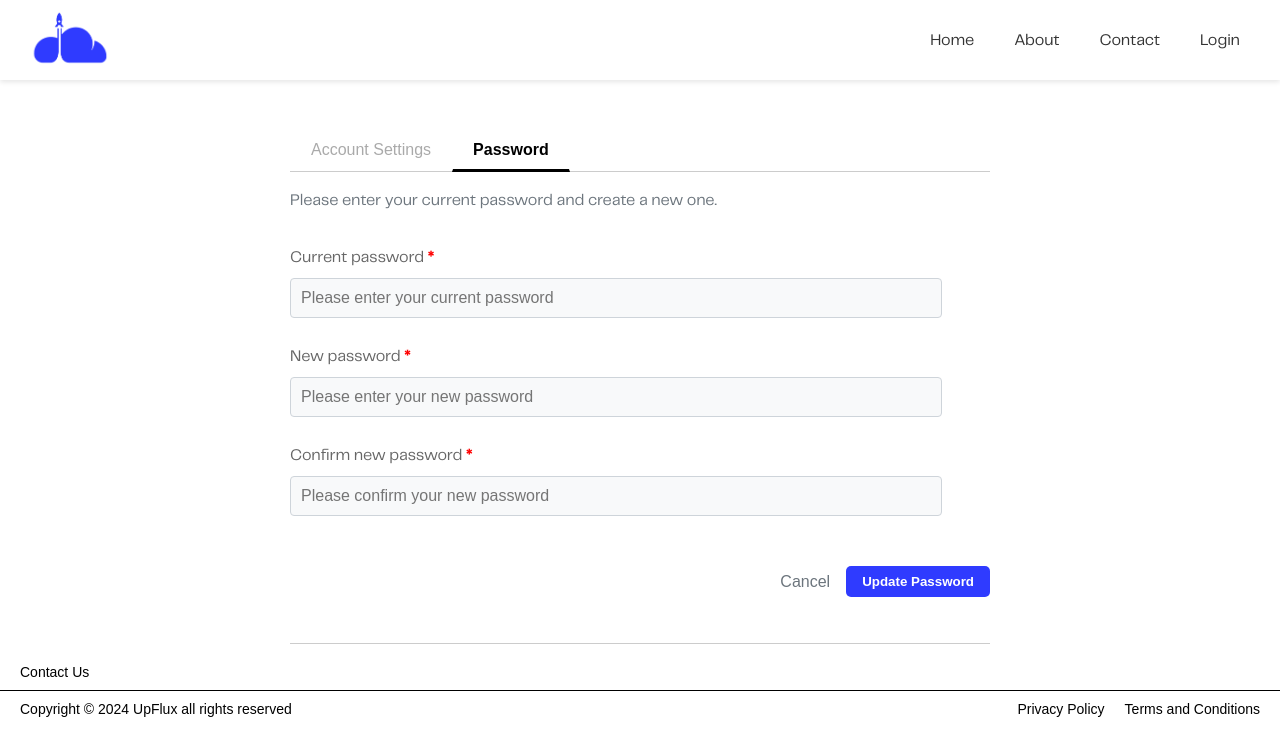
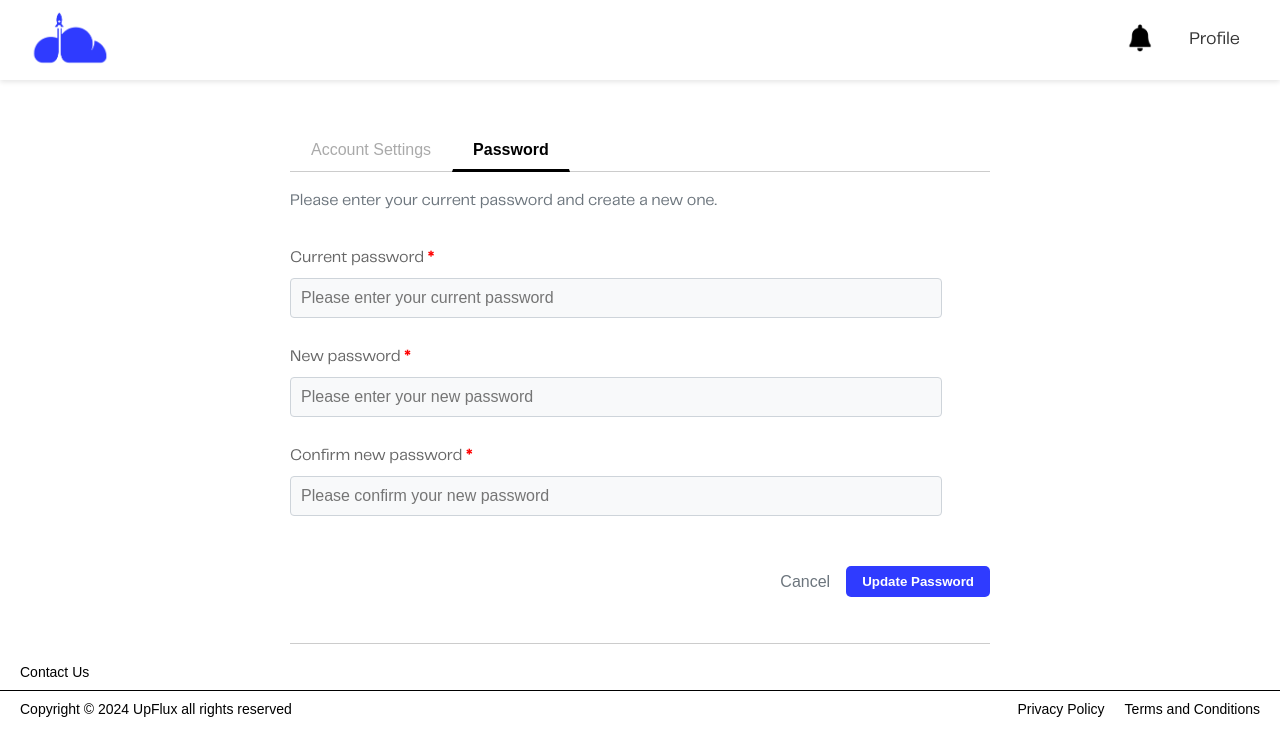
Before and after one commit to UpFlux-By-Zenith/UpFlux-WebApp, a React (Create React App) app in the folder upflux-client/: page /password-settings in a window 1280 px wide. Shown: the top 756 px of the page. Built offline with nearby package versions, Linux system fonts and the light colour scheme.

Commit message:
Update Navbar to change after logging in.

```diff
--- a/upflux-client/src/App.tsx
+++ b/upflux-client/src/App.tsx
@@ -15,11 +15,12 @@ export const App = () => {
     <MantineProvider>
       <Router>
         <Routes>
+          {/* Home route */}
           <Route
             path="/"
             element={
               <>
-                <Navbar />
+                <Navbar home={true} /> {/* Pass home=true */}
                 <Header />
                 <section id="about">
                   <About />
@@ -32,19 +33,20 @@ export const App = () => {
             }
           />
 
+          {/* Login route */}
           <Route path="/login" element={<LoginComponent />} />
 
+          {/* Password settings route */}
           <Route
             path="/password-settings"
             element={
               <>
-            <Navbar />
+                <Navbar home={false} /> {/* Pass home=false */}
                 <PasswordSettingsContent />
                 <Footer />
               </>
             }
           />
-
         </Routes>
       </Router>
     </MantineProvider>
--- a/upflux-client/src/features/Navbar/Navbar.tsx
+++ b/upflux-client/src/features/Navbar/Navbar.tsx
@@ -1,19 +1,37 @@
+import React from 'react';
 import { Container, Image } from '@mantine/core';
 import { Link } from 'react-router-dom';
+import notifBell from "../../assets/images/notif_bell.png";
 import logo from "../../assets/logos/logo-no-name.png";
 import './navbar.css';
 
-export const Navbar = () => {
+// Accept a prop `home` to conditionally render the navigation items
+interface NavbarProps {
+  home: boolean;
+}
+
+export const Navbar: React.FC<NavbarProps> = ({ home }) => {
   return (
     <Container fluid className="navbar">
       <div className="navbar-logo">
-        <Image src={logo} alt="Logo" className="logo"/>
+        <Image src={logo} alt="Logo" className="logo" />
       </div>
       <ul className="navbar-links">
-        <li><Link to="/">Home</Link></li>
-        <li><a href="#about">About</a></li>
-        <li><a href="#contact">Contact</a></li>
-        <li><Link to="login">Login</Link></li>
+        {home ? (
+          <>
+            <li><Link to="/">Home</Link></li>
+            <li><a href="#about">About</a></li>
+            <li><a href="#contact">Contact</a></li>
+            <li><Link to="login">Login</Link></li>
+          </>
+        ) : (
+          <>
+            <li className="notification-icon">
+              <Image src={notifBell} alt="Notifications" className="notif-bell" />
+            </li>
+            <li className="profile"><Link to="profile">Profile</Link></li>
+          </>
+        )}
       </ul>
     </Container>
   );
--- a/upflux-client/src/features/Navbar/navbar.css
+++ b/upflux-client/src/features/Navbar/navbar.css
@@ -22,13 +22,13 @@
   .navbar-links {
     list-style: none;
     display: flex;
-    gap: 20px;
+    gap: 25px;
   }
 
   .navbar-links a {
     color: #333;
     text-decoration: none;
-    font-size: 1em;
+    font-size: 1.1em;
     padding: 5px 10px;
     transition: color 0.3s, background-color 0.3s;
     border-radius: 4px;
@@ -38,3 +38,17 @@
     background-color: #f0f0f0;
     color: #000;
   }
+
+  .profile{
+    margin-top:6px;
+  }
+
+  .notif-bell {
+    width: 28px;
+    height: 28px;
+    cursor: pointer;
+  }
+
+  .notif-bell:hover {
+    opacity: 0.7;
+  }
```
Also changed, not shown: upflux-client/src/assets/images/notif_bell.png (added). Lines whose indentation alone changed are shown as unchanged.
